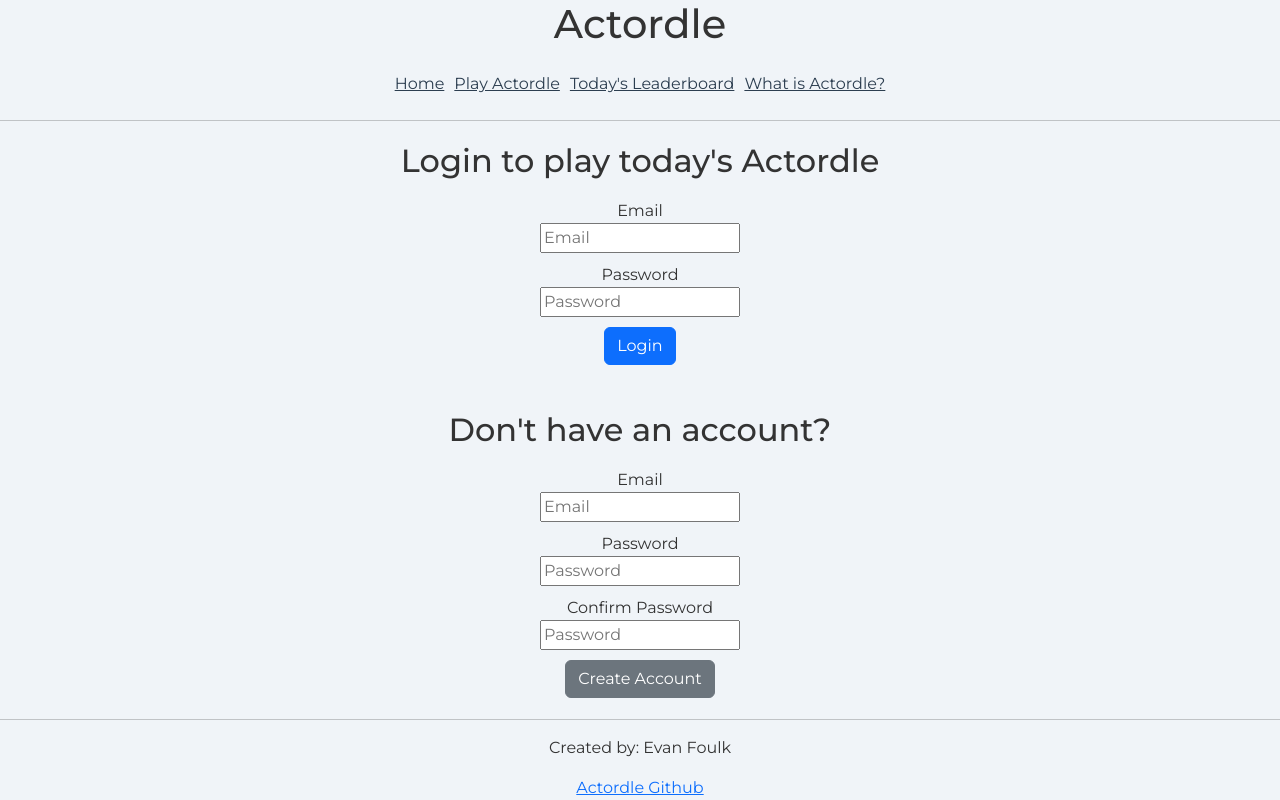
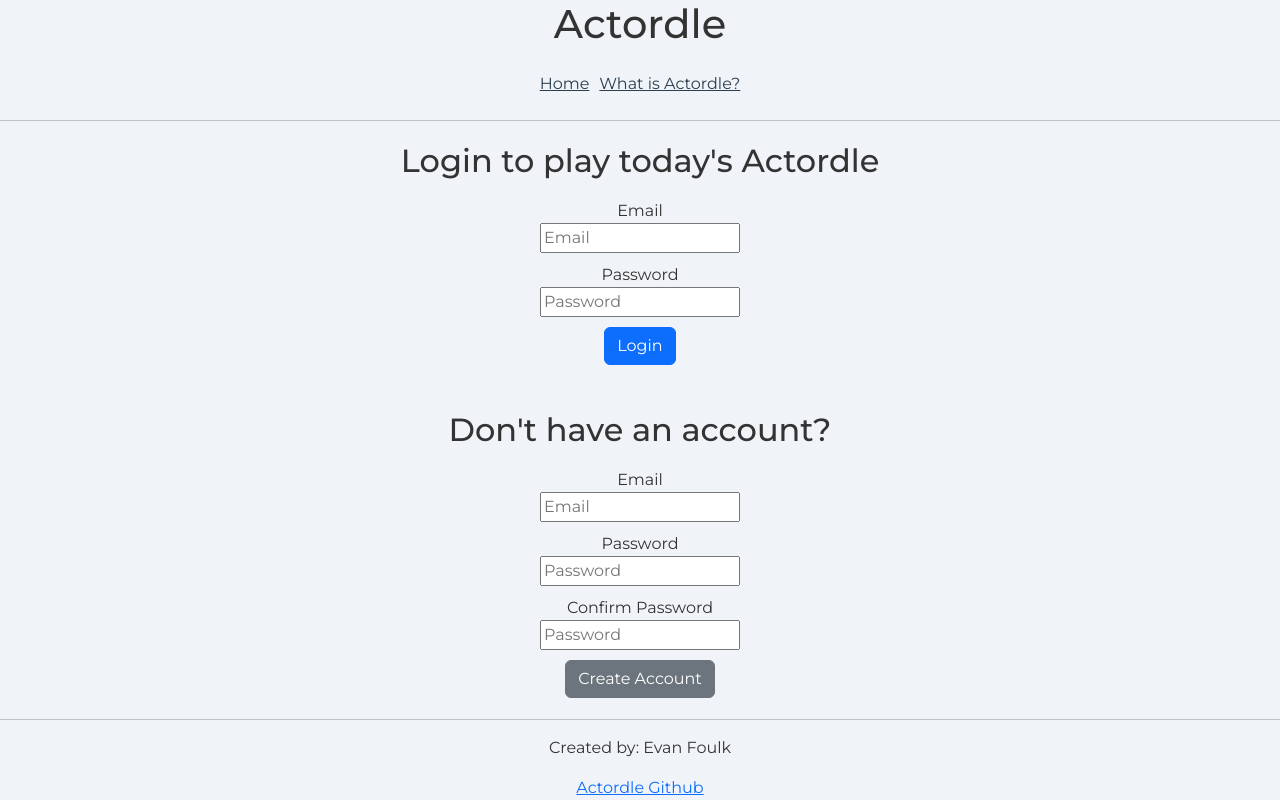
Before and after one commit to efoulk4/Actordle, a React (Vite) app: page / in a window 1280 px wide. Built offline with nearby package versions, Linux system fonts and the light colour scheme.

Commit message:
auth display rendering

```diff
--- a/src/app.jsx
+++ b/src/app.jsx
@@ -21,8 +21,8 @@ export default function App() {
         <nav>
             <menu className="navbar">
                 <li className="navitem"><NavLink className="navlink" to="">Home</NavLink></li>
-                <li className="navitem"><NavLink className="navlink" to="/play">Play Actordle</NavLink></li>
-                <li className="navitem"><NavLink className="navlink" to="/scores">Today's Leaderboard</NavLink></li>
+                {authState === authState.Authenticated && (<li className="navitem"><NavLink className="navlink" to="/play">Play Actordle</NavLink></li>)}
+                {authState === authState.Authenticated && (<li className="navitem"><NavLink className="navlink" to="/scores">Today's Leaderboard</NavLink></li>)}
                 <li className="navitem"><NavLink className="navlink" to="/about">What is Actordle?</NavLink></li>
             </menu>
         </nav>
--- a/src/login/login.jsx
+++ b/src/login/login.jsx
@@ -1,19 +1,18 @@
 import React from 'react';
 import { useNavigate } from 'react-router-dom';
-import { registerUser, loginUser } from '../service';
 import { AuthState } from './authstate';
 import '../app.css';
 
 
-// async function registerUser(email, password) {
-//     const response = await fetch('/api/auth/create', {
-//         method: 'POST',
-//         headers: {
-//         'Content-type': 'application/json; charset=UTF-8',
-//             },
-//         body: JSON.stringify({ email, password })
-//     });
-// }
+async function registerUser(email, password) {
+    const response = await fetch('/api/auth/create', {
+        method: 'POST',
+        headers: {
+        'Content-type': 'application/json; charset=UTF-8',
+            },
+        body: JSON.stringify({ email, password })
+    });
+}
 
 export function Login({ userName, authState, onAuthChange }) {
     const [email, setEmail] = React.useState('');
```
